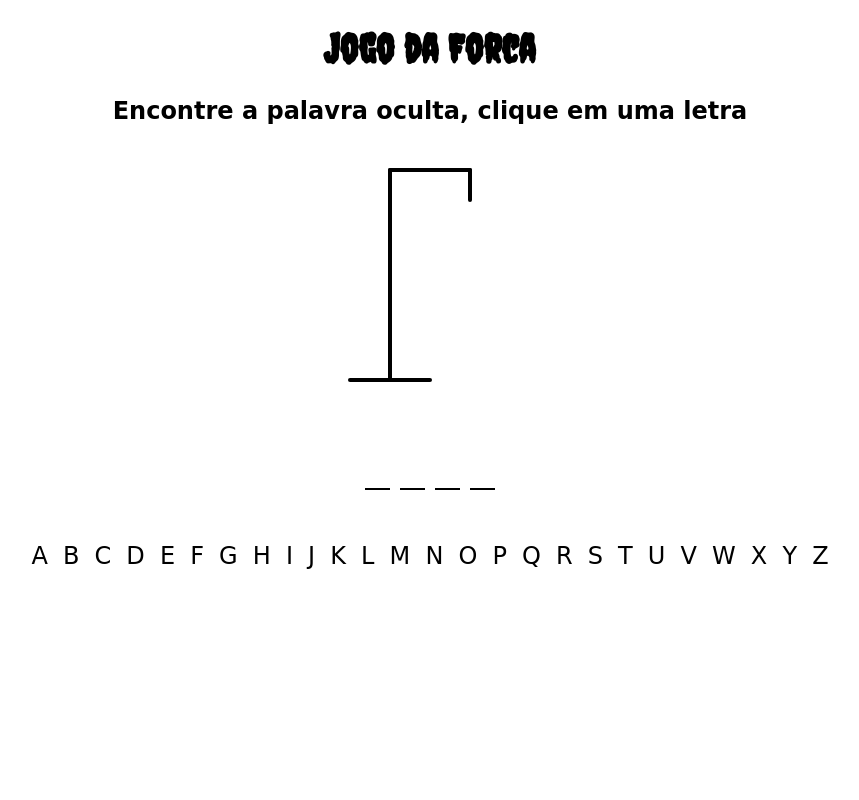
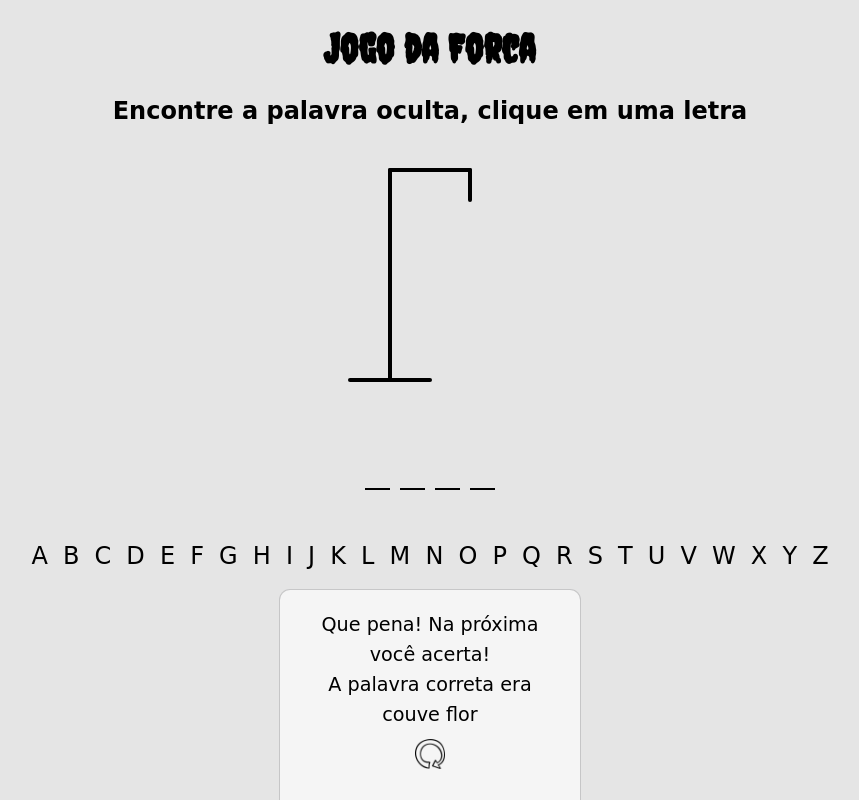
Before and after one commit to rafaelmfranca/hangman-game, a website: page index.html in a window 1280 px wide. Shown: the whole page, without its empty margins (210-1069 px from the left). Drawn offline with Linux system fonts and the light colour scheme; a web font is replaced by a local one.

Commit message:
:lipstick: Added modal interface

```diff
--- a/index.html
+++ b/index.html
@@ -64,6 +64,16 @@
         <li class="digit">y</li>
         <li class="digit">z</li>
       </ul>
+
+      <div class="modal-container">
+        <div class="modal visible">
+          <p>Que pena! Na próxima você acerta!</p>
+          <p>A palavra correta era couve flor</p>
+          <button id="restart-game" class="restart">
+            <img src="/images/arrow.png" width="30px" height="30px">
+          </button>
+        </div>
+      </div>
     </section>
   </main>
 </body>
--- a/styles/style.css
+++ b/styles/style.css
@@ -9,7 +9,8 @@
 body {
   width: 100vw;
   height: 100vh;
-  font-family: 'Neucha', cursive;;
+  font-family: 'Neucha', cursive;
+  background-color: rgba(0, 0, 0, 0.1);
 }
 
 header {
@@ -86,3 +87,41 @@ header h1 {
   opacity: 0.4;
   pointer-events: none;
 }
+
+.modal-container {
+  display: flex;
+  align-items: flex-end;
+  justify-content: center;
+  position: fixed;
+  visibility: hidden;
+  top: 0;
+  left: 0;
+  width: 100vw;
+  height: 100vh;
+  line-height: 30px;
+}
+
+.modal {
+  font-size: 1.2em;
+  /* font-weight: semibold */
+  text-align: center;
+  width: 300px;
+  padding: 20px;
+  max-width: 100%;
+  background-color: whitesmoke;
+  border-radius: 10px 10px 0 0;
+  box-shadow: rgba(0, 0, 0, 0.02) 0px 1px 3px 0px, rgba(27, 31, 35, 0.15) 0px 0px 0px 1px;
+}
+
+.restart {
+  cursor: pointer;
+  background-color: whitesmoke;
+  border: none;
+  width: 50px;
+  height: 50px;
+}
+
+.restart:hover {
+  transform: rotate(180deg);
+  transition: 200ms linear all;
+}
```
Also changed, not shown: images/arrow.png (added).
